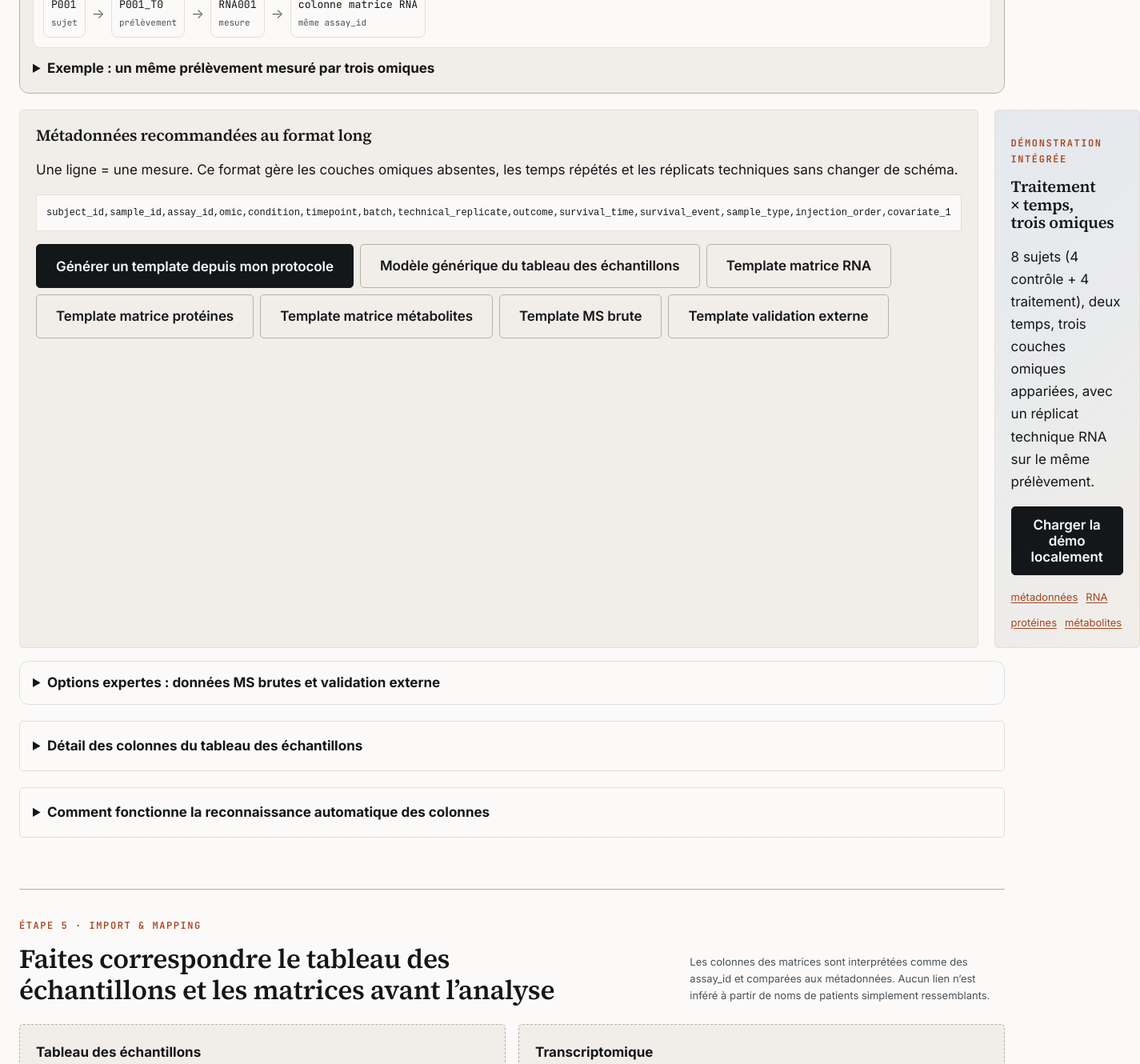
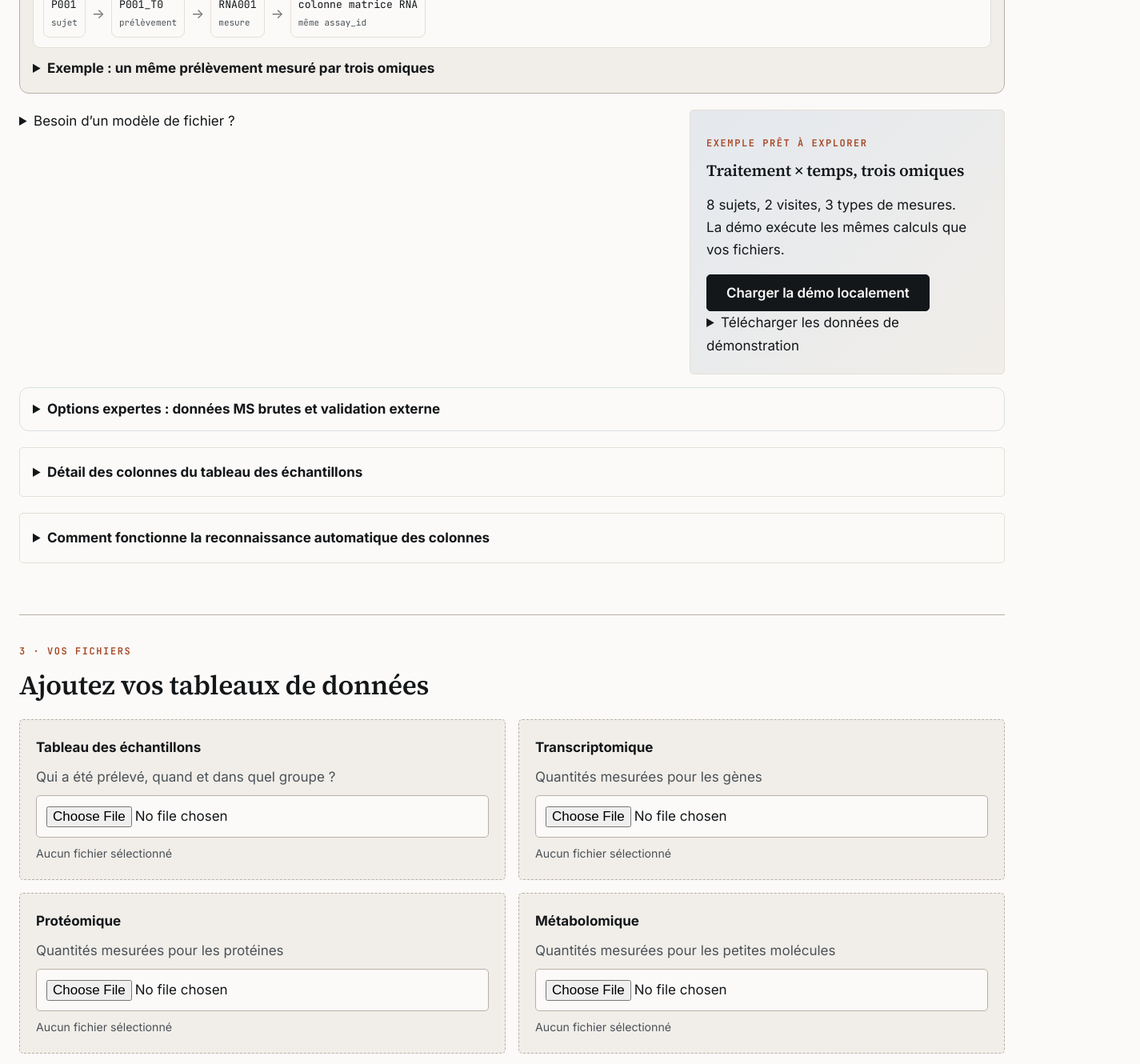
Before and after one commit to rberrah/rberrah.github.io, a SvelteKit app: page /multiomics/tool in a window 1280 px wide. Shown: the part 3800-5130 px from the top of the page at 80% size, 1425 px wide, since content can reach past the window. Built offline with nearby package versions, Linux system fonts and the light colour scheme.

Commit message:
feat(multiomics): simplify file preparation and upload labels

```diff
--- a/src/routes/multiomics/tool/+page.svelte
+++ b/src/routes/multiomics/tool/+page.svelte
@@ -1769,8 +1769,10 @@
   </div>
 
   <div class="contract">
+    <details class="templates-details">
+      <summary>{t('Besoin d’un modèle de fichier ?', 'Need a file template?')}</summary>
     <div>
-      <h3>{t('Métadonnées recommandées au format long', 'Recommended long-format metadata')}</h3>
+      <h3>{t('Modèles à télécharger', 'Downloadable templates')}</h3>
       <p>{t('Une ligne = une mesure. Ce format gère les couches omiques absentes, les temps répétés et les réplicats techniques sans changer de schéma.', 'One row = one assay. This handles missing omics layers, repeated time points and technical replicates without changing the schema.')}</p>
       <pre>subject_id,sample_id,assay_id,omic,condition,timepoint,batch,technical_replicate,outcome,survival_time,survival_event,sample_type,injection_order,covariate_1</pre>
       <div class="actions">
@@ -1783,18 +1785,22 @@
         <a class="btn btn-outline" data-testid="external-validation-template" href={`${base}/multiomics/templates/external_validation_predictions_binary.csv`} download>{t('Template validation externe', 'External validation template')}</a>
       </div>
     </div>
+    </details>
 
     <div class="demo-card">
-      <p class="eyebrow">{t('Démonstration intégrée', 'Built-in demonstration')}</p>
+      <p class="eyebrow">{t('Exemple prêt à explorer', 'Ready-to-run example')}</p>
       <h3>{t('Traitement × temps, trois omiques', 'Treatment × time, three omics')}</h3>
-      <p>{t('8 sujets (4 contrôle + 4 traitement), deux temps, trois couches omiques appariées, avec un réplicat technique RNA sur le même prélèvement.', '8 subjects (4 control + 4 treatment), two time points, three matched omics layers, plus one RNA technical replicate for the same biological sample.')}</p>
+      <p>{t('8 sujets, 2 visites, 3 types de mesures. La démo exécute les mêmes calculs que vos fichiers.', '8 subjects, 2 visits, 3 measurement types. The demo runs the same calculations as your own files.')}</p>
       <button class="btn btn-primary" type="button" data-testid="multiomics-load-demo" onclick={loadDemo}>{t('Charger la démo localement', 'Load the demo locally')}</button>
+      <details class="simple-disclosure">
+        <summary>{t('Télécharger les données de démonstration', 'Download demo data')}</summary>
       <div class="demo-links">
         <a href={`${base}/multiomics/demo_metadata.csv`} download>{t('métadonnées', 'metadata')}</a>
         <a href={`${base}/multiomics/demo_transcriptomics.csv`} download>RNA</a>
         <a href={`${base}/multiomics/demo_proteomics.csv`} download>{t('protéines', 'protein')}</a>
         <a href={`${base}/multiomics/demo_metabolomics.csv`} download>{t('métabolites', 'metabolites')}</a>
       </div>
+      </details>
     </div>
   </div>
 
@@ -1866,37 +1872,37 @@
 <section class="panel">
   <div class="section-head">
     <div>
-      <p class="eyebrow">{t('Étape 5 · Import & mapping', 'Step 5 · Upload & mapping')}</p>
-      <h2>{t('Faites correspondre métadonnées et matrices avant l’analyse', 'Match metadata and matrices before analysis')}</h2>
-    </div>
-    <p>{t('Les colonnes des matrices sont interprétées comme des assay_id et comparées aux métadonnées. Aucun lien n’est inféré à partir de noms de patients simplement ressemblants.', 'Matrix columns are interpreted as assay IDs and checked against the metadata. No relationship is inferred from similar-looking patient names.')}</p>
+      <p class="eyebrow">{t('3 · Vos fichiers', '3 · Your files')}</p>
+      <h2>{t('Ajoutez vos tableaux de données', 'Add your data files')}</h2>
+    </div>
+
   </div>
 
   <div class="uploads">
     <label class:loaded={files.metadata}>
-      <strong>{t('Métadonnées échantillons', 'Sample metadata')}</strong>
-      <span>{t('Format long recommandé ; noms de colonnes libres acceptés s’ils peuvent être mappés.', 'Long format preferred; arbitrary headers accepted if they can be mapped.')}</span>
+      <strong>{t('Tableau des échantillons', 'Sample information table')}</strong>
+      <span>{t('Qui a été prélevé, quand et dans quel groupe ?', 'Who was sampled, when, and in which group?')}</span>
       <input type="file" accept=".csv,.tsv,.txt" onchange={(event) => selectFile('metadata', event)} />
       <small>{files.metadata ? files.metadata.name : 'No file selected'}</small>
     </label>
 
     <label class:loaded={files.transcriptomics}>
       <strong>{t('Transcriptomique', 'Transcriptomics')}</strong>
-      <span>{t('Première colonne = identifiant de variable ; colonnes suivantes = assay_id.', 'First column = feature ID; following columns = assay IDs.')}</span>
+      <span>{t('Quantités mesurées pour les gènes', 'Measured amounts of gene expression')}</span>
       <input type="file" accept=".csv,.tsv,.txt" onchange={(event) => selectFile('transcriptomics', event)} />
       <small>{files.transcriptomics ? files.transcriptomics.name : 'No file selected'}</small>
     </label>
 
     <label class:loaded={files.proteomics}>
       <strong>{t('Protéomique', 'Proteomics')}</strong>
-      <span>{t('Première colonne = identifiant de variable ; colonnes suivantes = assay_id.', 'First column = feature ID; following columns = assay IDs.')}</span>
+      <span>{t('Quantités mesurées pour les protéines', 'Measured amounts of proteins')}</span>
       <input type="file" accept=".csv,.tsv,.txt" onchange={(event) => selectFile('proteomics', event)} />
       <small>{files.proteomics ? files.proteomics.name : 'No file selected'}</small>
     </label>
 
     <label class:loaded={files.metabolomics}>
       <strong>{t('Métabolomique', 'Metabolomics')}</strong>
-      <span>{t('Première colonne = identifiant de variable ; colonnes suivantes = assay_id.', 'First column = feature ID; following columns = assay IDs.')}</span>
+      <span>{t('Quantités mesurées pour les petites molécules', 'Measured amounts of small molecules')}</span>
       <input type="file" accept=".csv,.tsv,.txt" onchange={(event) => selectFile('metabolomics', event)} />
       <small>{files.metabolomics ? files.metabolomics.name : 'No file selected'}</small>
     </label>
```
